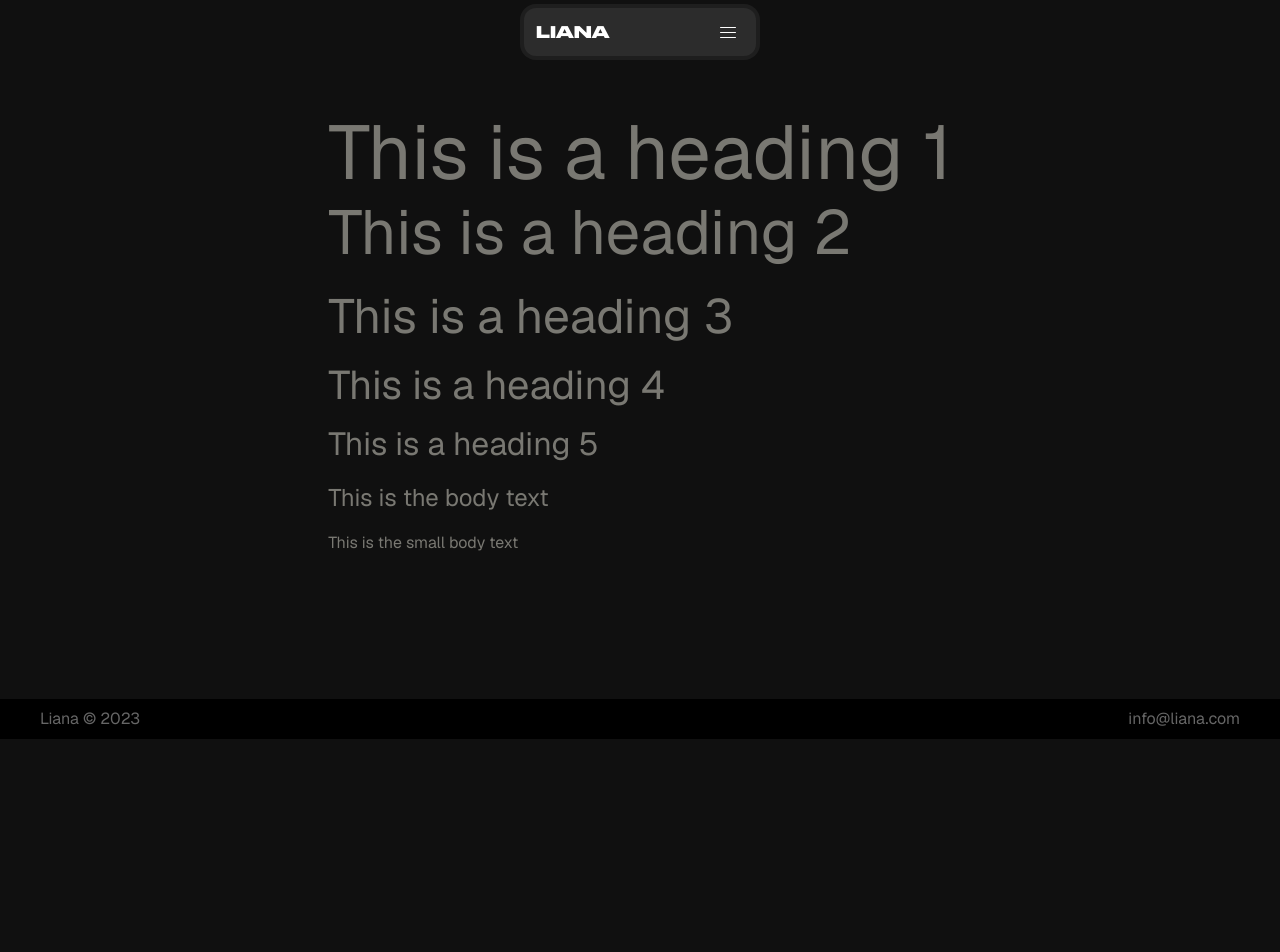
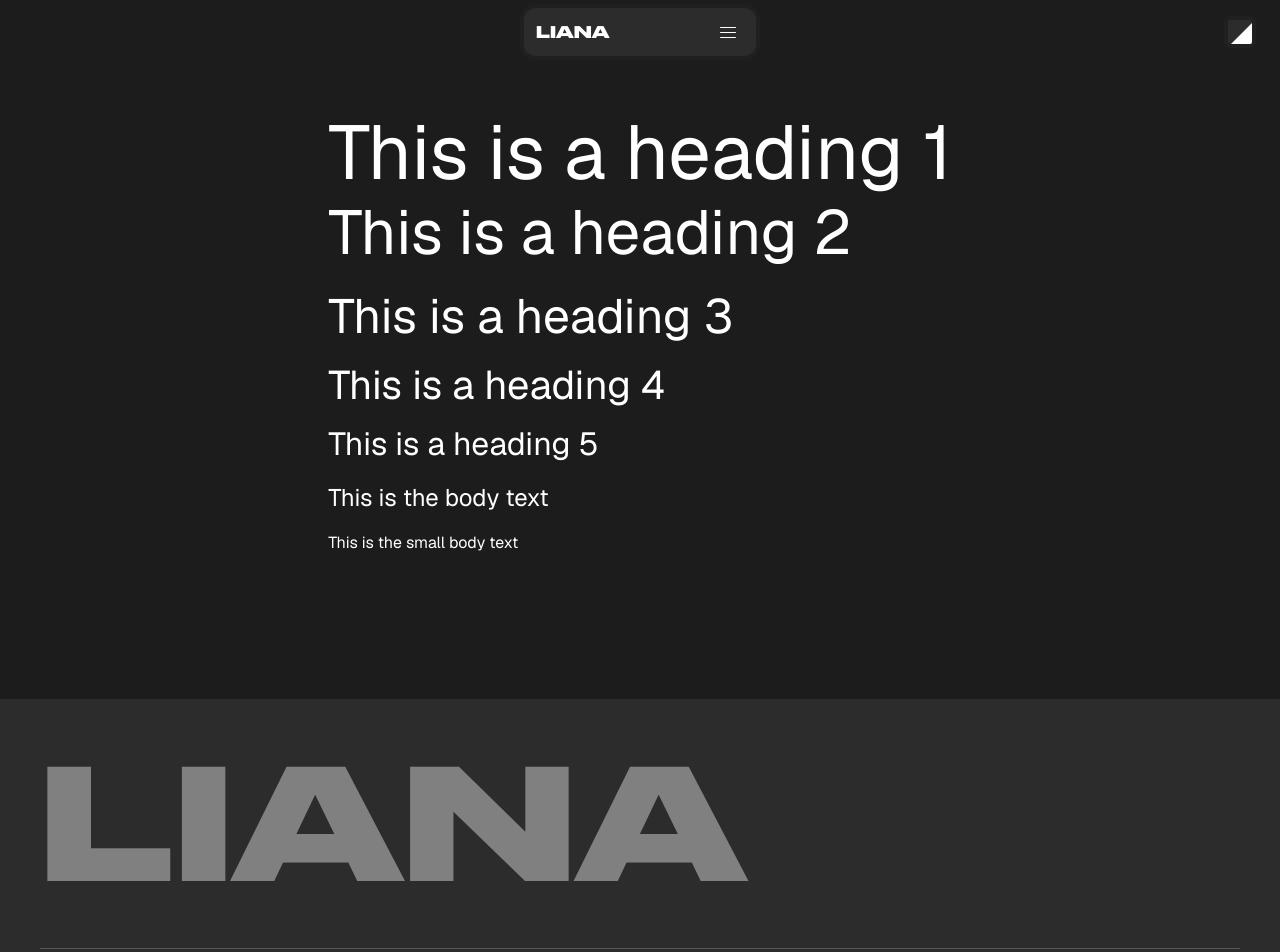
Before and after one commit to JordiSuijkerbuijk/project-liana, a Next.js app: page /typography in a window 1280 px wide. Shown: the part 20-972 px from the top of the page. Before the commit the page ends 800 px from the top, so only its background shows below. Built offline with nearby package versions, Linux system fonts and the light colour scheme.

Commit message:
Minor change to color changing your page

```diff
--- a/app/globals.css
+++ b/app/globals.css
@@ -45,7 +45,7 @@ body.grey {
   --background: #999d9c;
   --accent: #cdc9b9;
   --primary: #cdc9b9;
-  --color-text: #797872;
+  --color-text: #474741;
 }
 
 body.navy {
@@ -87,7 +87,6 @@ body.navy {
 
 body {
   background-color: var(--background);
-  transition: 0.6s ease-in-out;
   color: var(--color-text);
 }
 
--- a/app/layout.tsx
+++ b/app/layout.tsx
@@ -1,35 +1,28 @@
-import Footer from "@/components/Footer";
-import LenisInstantiator from "@/components/LenisInstantiator";
-import Navbar from "@/components/Navbar";
-import clsx from "clsx";
-import { GeistSans } from "geist/font/sans";
-import { League_Spartan } from "next/font/google";
-import "./globals.css";
+import ColorChange from '@/components/ColorChange';
+import Footer from '@/components/Footer';
+import LenisInstantiator from '@/components/LenisInstantiator';
+import Navbar from '@/components/Navbar';
+import { GeistSans } from 'geist/font/sans';
+import { League_Spartan } from 'next/font/google';
+import './globals.css';
 
 const leagueSpartan = League_Spartan({
-  weight: ["100", "400", "600", "900"],
-  subsets: ["latin"],
+  weight: ['100', '400', '600', '900'],
+  subsets: ['latin'],
 });
 
 export const metadata = {
-  title: "Create Next App",
-  description: "Generated by create next app",
+  title: 'Create Next App',
+  description: 'Generated by create next app',
 };
 
-export default function RootLayout({
-  children,
-}: {
-  children: React.ReactNode;
-}) {
-  const colors = ["default", "red", "dark", "grey", "navy"];
-
-  const randomNumber = Math.floor(Math.random() * colors.length);
-
+export default function RootLayout({ children }: { children: React.ReactNode }) {
   return (
-    <html lang="en">
+    <html lang='en'>
       <LenisInstantiator>
-        <body className={clsx([colors[randomNumber], GeistSans.className])}>
+        <body className={GeistSans.className}>
           <Navbar />
+          <ColorChange />
           {children}
           <Footer />
         </body>
--- /dev/null
+++ b/components/ColorChange.tsx
@@ -0,0 +1,44 @@
+'use client';
+
+import { useCallback, useMemo, useState } from 'react';
+
+export default function ColorChange() {
+  const colors = useMemo(() => ['default', 'red', 'dark', 'grey', 'navy'], []);
+  const [currentColor, setCurrentColor] = useState(
+    colors[Math.floor(Math.random() * colors.length)]
+  );
+
+  const handleColorChange = useCallback(() => {
+    const bodyElement = document.querySelector('body');
+
+    if (bodyElement) {
+      const newColor = colors[Math.floor(Math.random() * colors.length)];
+
+      // TODO: make this more efficient didn't feel like thinking of a clean
+      // way. Quick fix for making sure colors aren't repeated
+      if (newColor === currentColor) {
+        handleColorChange();
+        return;
+      }
+
+      bodyElement.classList.add(newColor);
+
+      if (newColor !== currentColor) {
+        bodyElement.classList.remove(currentColor);
+      }
+
+      setCurrentColor(newColor);
+    }
+  }, [colors, currentColor]);
+
+  return (
+    <button
+      onClick={() => handleColorChange()}
+      className='fixed z-20 w-8 h-8 p-1 rounded-md top-9 right-6 bg-menu-backdrop group'
+    >
+      <div className='flex items-center justify-between w-full h-full overflow-hidden rounded-sm gap-x-4 bg-menu'>
+        <div className='w-full transition-transform rotate-45 bg-white h-9 translate-x-1/3 translate-y-1/3 group-hover:-translate-y-1/3 group-hover:-translate-x-1/3' />
+      </div>
+    </button>
+  );
+}
--- a/components/Footer.tsx
+++ b/components/Footer.tsx
@@ -1,12 +1,31 @@
-import Container from "@/components/Container";
+import Container from '@/components/Container';
+import clsx from 'clsx';
+import localFont from 'next/font/local';
+
+const drukwide = localFont({
+  src: '../public/fonts/DrukWide/Druk-Wide-Bold.ttf',
+  variable: '--font-drukwide',
+  display: 'swap',
+});
 
 export default function Footer() {
   const currentYear = new Date().getFullYear();
   return (
-    <div className="bg-black py-2 text-white/40">
-      <Container className="flex justify-between gap-x-4">
-        <span>Liana © {currentYear}</span>
-        <a href="mailto:info@liana.com">info@liana.com</a>
+    <div className='sticky z-20 -top-20 bg-menu-inner text-white/40'>
+      <Container className='flex flex-col'>
+        <div
+          className={clsx([
+            'flex leading-none uppercase text-[12vw] overflow-hidden py-12',
+            drukwide.className,
+          ])}
+        >
+          <h2>LIANA</h2>
+        </div>
+        <div className='w-full h-px bg-white/20' />
+        <div className='flex justify-between py-4 gap-x-4'>
+          <span>Liana © {currentYear}</span>
+          <a href='mailto:info@liana.com'>info@liana.com</a>
+        </div>
       </Container>
     </div>
   );
--- a/slices/Contact/index.tsx
+++ b/slices/Contact/index.tsx
@@ -1,12 +1,12 @@
-"use client";
+'use client';
 
-import Container from "@/components/Container";
-import { Content } from "@prismicio/client";
-import { SliceComponentProps } from "@prismicio/react";
-import anime, { AnimeTimelineInstance } from "animejs";
-import clsx from "clsx";
-import localFont from "next/font/local";
-import { useCallback, useEffect, useRef } from "react";
+import Container from '@/components/Container';
+import { Content } from '@prismicio/client';
+import { SliceComponentProps } from '@prismicio/react';
+import anime, { AnimeTimelineInstance } from 'animejs';
+import clsx from 'clsx';
+import localFont from 'next/font/local';
+import { useCallback, useEffect, useRef } from 'react';
 
 /**
  * Props for `Contact`.
@@ -14,9 +14,9 @@ import { useCallback, useEffect, useRef } from "react";
 export type ContactProps = SliceComponentProps<Content.ContactSlice>;
 
 const drukwide = localFont({
-  src: "../../public/fonts/DrukWide/Druk-Wide-Bold.ttf",
-  variable: "--font-drukwide",
-  display: "swap",
+  src: '../../public/fonts/DrukWide/Druk-Wide-Bold.ttf',
+  variable: '--font-drukwide',
+  display: 'swap',
 });
 
 /**
@@ -30,20 +30,14 @@ const Contact = ({ slice }: ContactProps): JSX.Element => {
   const observerRef = useRef<IntersectionObserver | null>(null);
 
   const scrollHandler = useCallback(() => {
-    if (
-      !containerRef.current ||
-      !scrollingTextContainerRef.current ||
-      !timelineRef.current
-    )
-      return;
+    if (!containerRef.current || !scrollingTextContainerRef.current || !timelineRef.current) return;
 
     const scrollPercentage = Math.max(
       0,
       Math.min(
         1,
         (window.scrollY -
-          (scrollingTextContainerRef.current.offsetTop -
-            containerRef.current.clientHeight * 0.8)) /
+          (scrollingTextContainerRef.current.offsetTop - containerRef.current.clientHeight * 1.5)) /
           containerRef.current.clientHeight
       )
     );
@@ -58,65 +52,59 @@ const Contact = ({ slice }: ContactProps): JSX.Element => {
       targets: scrollingTextRef.current,
       loop: true,
       duration: 10000,
-      translateX: [0, "-25%"],
+      translateX: [0, '-25%'],
       autoplay: true,
-      easing: "linear",
+      easing: 'linear',
     });
 
     timelineRef.current = anime
       .timeline({
         targets: scrollingTextContainerRef.current,
-        easing: "easeInOutQuad",
+        easing: 'easeInOutQuad',
         duration: 100,
       })
-      .add({ translateX: ["-25%", "-40%"] });
+      .add({ translateX: ['-25%', '-40%'] });
 
     observerRef.current = new IntersectionObserver((entries) => {
       entries.forEach((entry) => {
         if (entry.isIntersecting) {
-          window.addEventListener("scroll", scrollHandler);
+          window.addEventListener('scroll', scrollHandler);
           return;
         }
 
-        window.removeEventListener("scroll", scrollHandler);
+        window.removeEventListener('scroll', scrollHandler);
       });
     });
 
     observerRef.current.observe(containerRef.current);
 
     return () => {
-      window.removeEventListener("scroll", scrollHandler);
+      window.removeEventListener('scroll', scrollHandler);
     };
   }, [scrollHandler]);
 
   return (
-    <section
-      className="flex flex-col min-h-[50vh] pt-32 pb-10 overflow-hidden"
-      ref={containerRef}
-    >
+    <section className='flex flex-col min-h-[50vh] py-32 overflow-hidden' ref={containerRef}>
       <div
-        className="inline-flex font-medium tracking-tighter gap-x-20 text-accent"
+        className='inline-flex font-medium tracking-tighter gap-x-20 text-accent'
         ref={scrollingTextContainerRef}
       >
         <div
-          className={clsx([
-            "inline-flex whitespace-nowrap gap-x-20",
-            drukwide.className,
-          ])}
+          className={clsx(['inline-flex whitespace-nowrap gap-x-20', drukwide.className])}
           ref={scrollingTextRef}
         >
-          <h1 className="text-[9vw]">Talk to us.</h1>
-          <h1 className="text-[9vw]">Talk to us.</h1>
-          <h1 className="text-[9vw]">Talk to us.</h1>
-          <h1 className="text-[9vw]">Talk to us.</h1>
+          <h1 className='text-[9vw]'>Talk to us.</h1>
+          <h1 className='text-[9vw]'>Talk to us.</h1>
+          <h1 className='text-[9vw]'>Talk to us.</h1>
+          <h1 className='text-[9vw]'>Talk to us.</h1>
         </div>
       </div>
-      <Container className="flex flex-col gap-y-4 w-full mt-4">
-        <p className="max-w-sm">
-          We believe close collaboration is the key to creating exceptional
-          products. If you do too, we’d love to hear from you.
+      <Container className='flex flex-col w-full mt-4 gap-y-4'>
+        <p className='max-w-sm'>
+          We believe close collaboration is the key to creating exceptional products. If you do too,
+          we’d love to hear from you.
         </p>
-        <button className="flex px-6 py-3 transition-colors border border-white rounded-full border-1 w-fit text- hover:text-black hover:bg-white">
+        <button className='flex px-6 py-3 transition-colors border rounded-full border-text border-1 w-fit bg-background hover:border-white hover:text-black hover:bg-white'>
           Get in touch
         </button>
       </Container>
```
